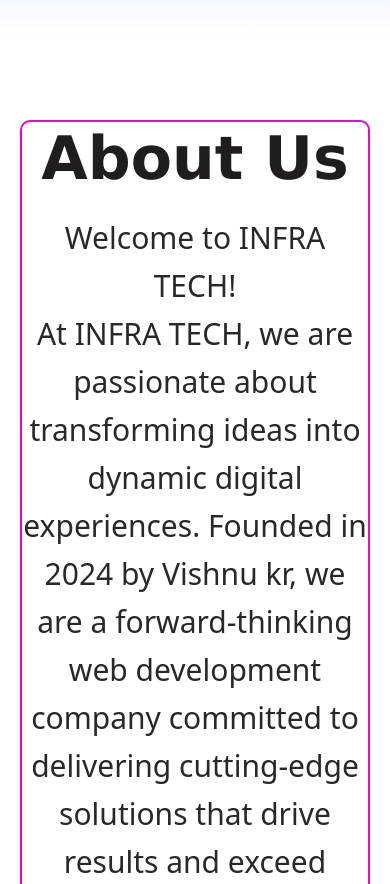
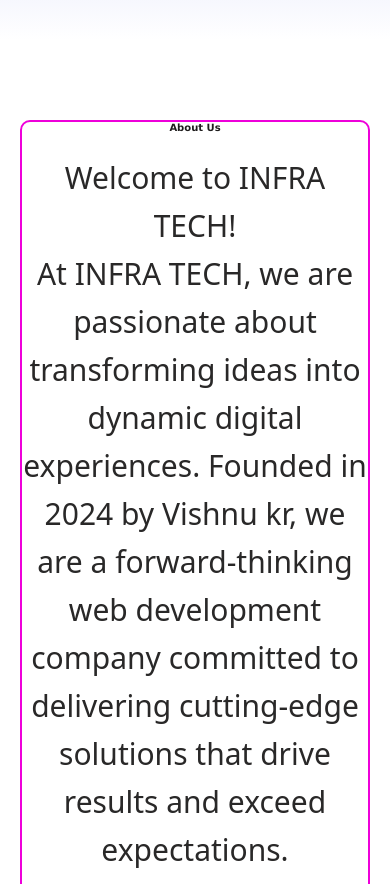
Before and after one commit to vishnu-kr27/infra-tech, a plain HTML site: page index.html in a window 390 px wide. Shown: the part 860-1744 px from the top of the page. Drawn offline with nearby package versions, Linux system fonts and the light colour scheme.

Commit message:
Update in.css

```diff
--- a/in.css
+++ b/in.css
@@ -473,7 +473,11 @@ footer {
     }
 
     #about h2 {
-        font-size: 60px;
+        font-size: 10px;
+    }
+
+    #about .about-text {
+        fomnt-size:10px
     }
 
     .my-services {
```
